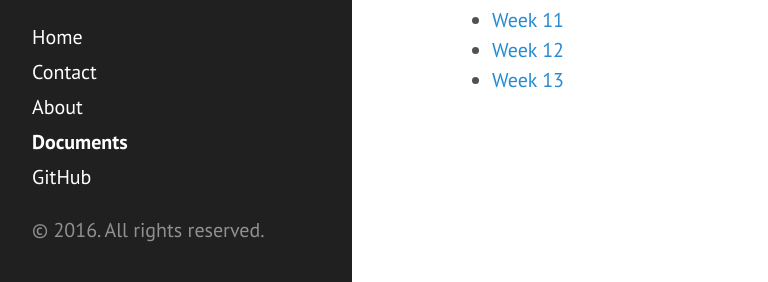
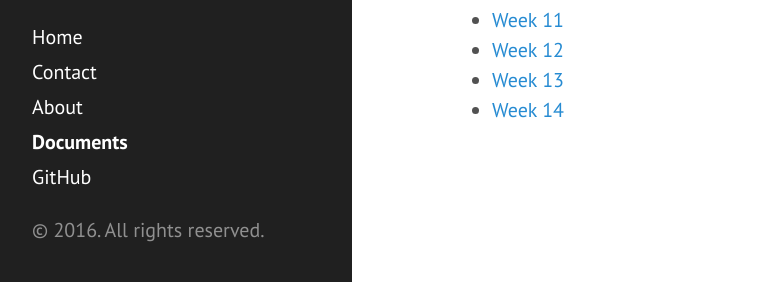
Before and after one commit to Senior-Design-May1601/website, a Jekyll site: the page built from documents/index.md, in a window 1280 px wide and 1115 px high. Shown: the part 830-1112 px from the top of the window, without its empty margins (8-776 px from the left). Built offline with Jekyll 4.4.1, drawn with Linux system fonts in a browser that asks for light colours; Markdown is read by kramdown in place of the engine named in the settings.

Commit message:
Added week 14 report.

```diff
--- a/documents/index.md
+++ b/documents/index.md
@@ -33,3 +33,4 @@ title: Documents
 * [Week 11](/assets/Week11.pdf)
 * [Week 12](/assets/Week12.pdf)
 * [Week 13](/assets/Week13.pdf)
+* [Week 14](/assets/Week14.pdf)
```
Also changed, not shown: 1 other file.
